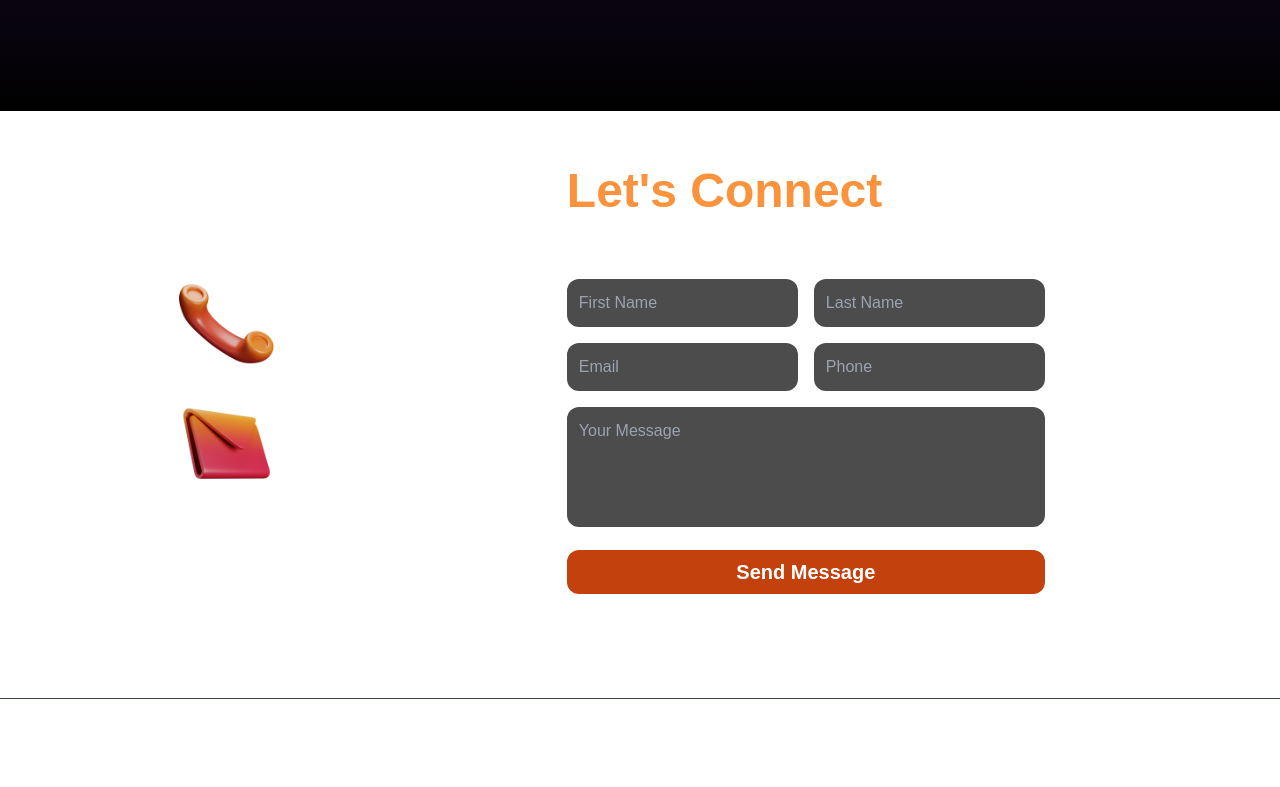
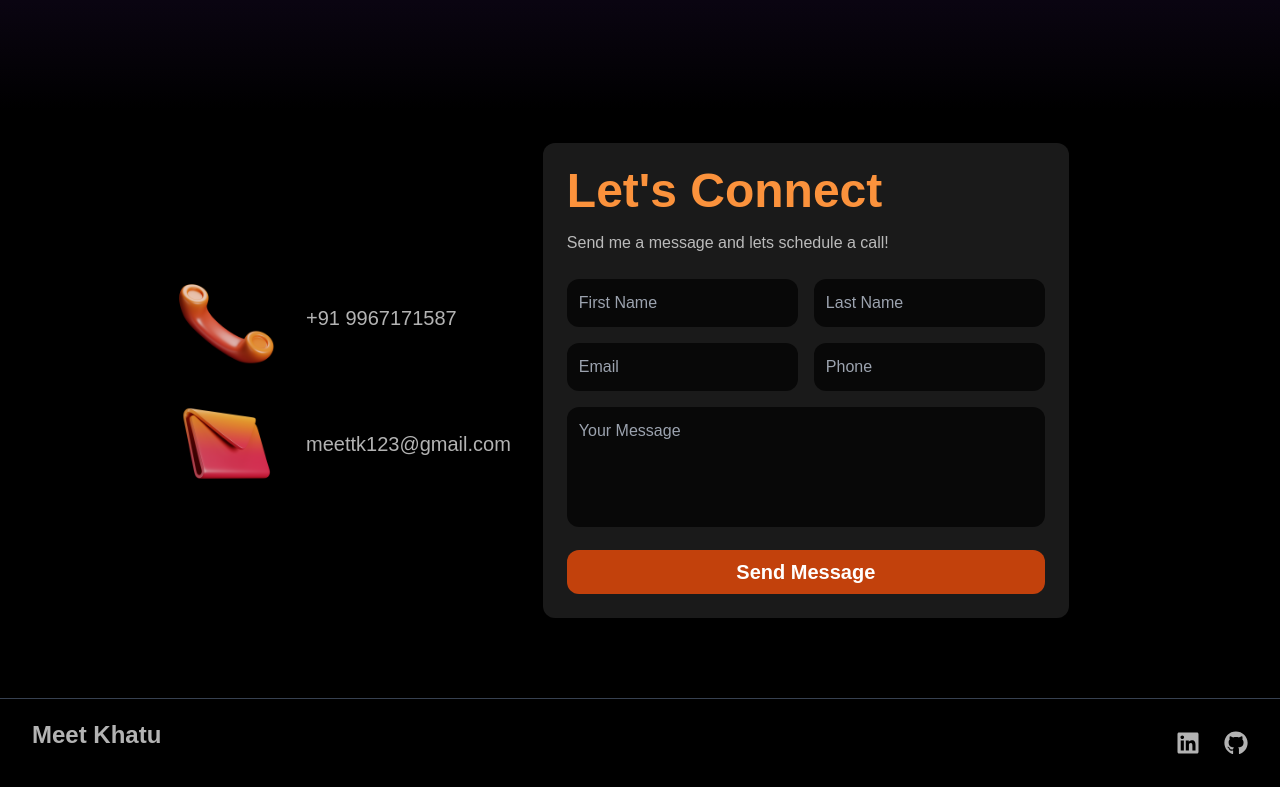
Before and after one commit to meetkhatu/portfolio, a Next.js app: page / in a window 1280 px wide. Shown: the part 4395-5182 px from the top of the page. Built offline with nearby package versions, Linux system fonts and the light colour scheme.

Commit message:
CSS bugs fixed and title changed

```diff
--- a/src/app/Components/Contact.tsx
+++ b/src/app/Components/Contact.tsx
@@ -6,6 +6,7 @@ import mail from '../Assets/starter-files-nextjs-animated/assets/mail.png'
 
 const Contact = () => {
   return (
+    <div className='bg-[#000]'>
     <div id='contact' className='max-w-[1000px] mx-auto flex flex-col items-center lg:flex-row text-white/70 p-8 rounded-lg space-y-8 lg:space-y-0 lg:space-x-8'>
 
       <div className='flex justify-center items-center'>
@@ -38,6 +39,7 @@ const Contact = () => {
 
         </div>
     </div>
+    </div>
   )
 }
 
--- a/src/app/Components/Footer.tsx
+++ b/src/app/Components/Footer.tsx
@@ -4,6 +4,7 @@ import { FaGithub, FaLinkedin } from 'react-icons/fa'
 
 const Footer = () => {
   return (
+    <div className='bg-[#000]'>
     <div className='mt-12 text-white/70 py-8 container mx-auto border-t border-gray-700 pt-4 px-8 flex justify-between items-center'>
 
         <h1 className='text-2xl font-bold'>Meet Khatu</h1>
@@ -18,6 +19,7 @@ const Footer = () => {
         </div>
 
     </div>
+    </div>
   )
 }
 
--- a/src/app/globals.css
+++ b/src/app/globals.css
@@ -3,7 +3,7 @@
 @tailwind utilities;
 
 :root {
-  --background: #ffffff;
+  --background: #000000;
   --foreground: #171717;
 }
 
--- a/src/app/layout.tsx
+++ b/src/app/layout.tsx
@@ -14,8 +14,7 @@ const geistMono = localFont({
 });
 
 export const metadata: Metadata = {
-  title: "Create Next App",
-  description: "Generated by create next app",
+  title: "Meet Khatu"
 };
 
 export default function RootLayout({
@@ -26,7 +25,7 @@ export default function RootLayout({
   return (
     <html lang="en">
       <body
-        className={`${geistSans.variable} ${geistMono.variable} antialiased`}
+        className={`${geistSans.variable} ${geistMono.variable} antialiased bg-[#000]`}
       >
         {children}
       </body>
```
